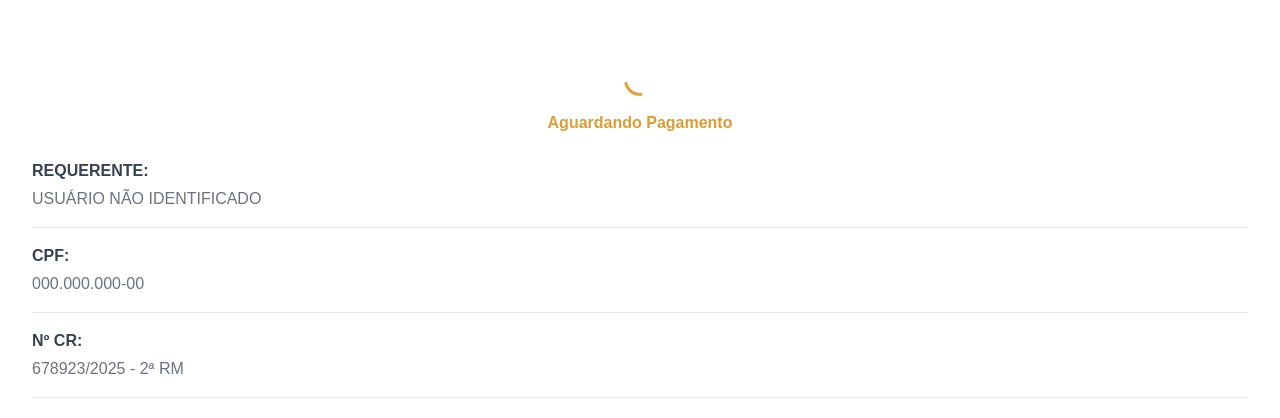
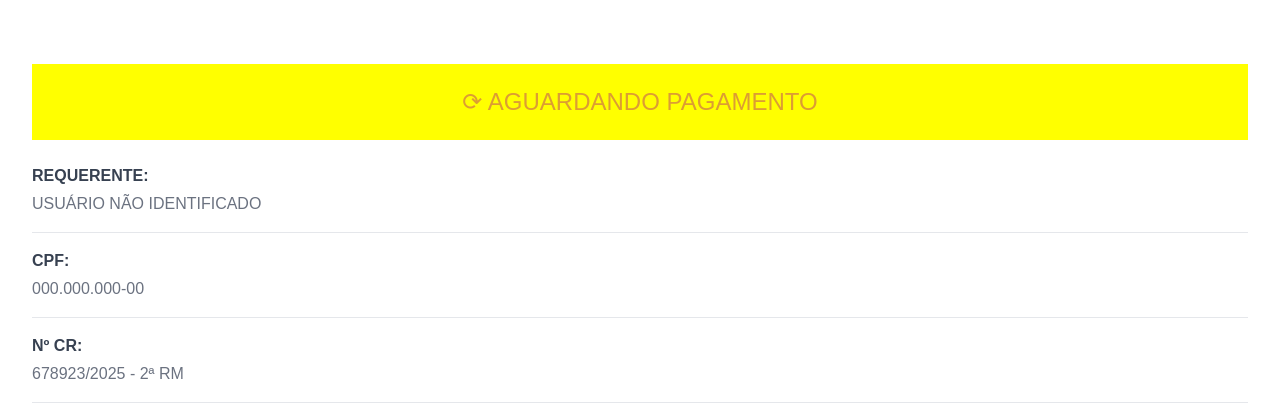
Before and after one commit to Senha1298/cac-1, a Flask app: page /pagamento in a window 1280 px wide. Shown: the part 126-544 px from the top of the page. Run offline with Flask 3, Linux system fonts and the light colour scheme; data that the repository does not hold is empty; some libraries are stand-ins or nearby versions; some web fonts are replaced.

Commit message:
Update payment status display to show waiting message
Modify the payment template to update the visual representation of the payment status, replacing a CSS spinner with a yellow background and larger text indicating "AGUARDANDO PAGAMENTO".

Replit-Commit-Author: Agent
Replit-Commit-Session-Id: 2e6bd119-7898-41b1-a4f2-47c249b44df0
Replit-Commit-Checkpoint-Type: full_checkpoint
Replit-Commit-Screenshot-Url: https://storage.googleapis.com/screenshot-production-us-central1/a7e5579c-c6ab-4f3c-abec-5cf7d859c244/2e6bd119-7898-41b1-a4f2-47c249b44df0/vVng3sX

```diff
--- a/templates/pagamento.html
+++ b/templates/pagamento.html
@@ -26,9 +26,8 @@ body {
         <!-- Formulário CAC -->
         <div class="mb-6" style="text-align: left;">
                 <!-- Spinner de status -->
-                <div style="text-align: center; margin-bottom: 24px; display: block !important;">
-                    <div style="width: 32px; height: 32px; border: 3px solid transparent; border-top: 3px solid #DC9D33; border-radius: 50%; display: inline-block; animation: spinRotate 1s linear infinite; margin-bottom: 8px;"></div>
-                    <p style="color: #DC9D33; font-weight: 600; font-size: 16px; margin: 0;">Aguardando Pagamento</p>
+                <div style="text-align: center; margin-bottom: 24px; background-color: yellow; padding: 20px;">
+                    <div style="font-size: 24px; color: #DC9D33;">⟳ AGUARDANDO PAGAMENTO</div>
                 </div>
 
                 <div style="margin-bottom: 16px; padding-bottom: 12px; border-bottom: 1px solid #e5e7eb;">
```
